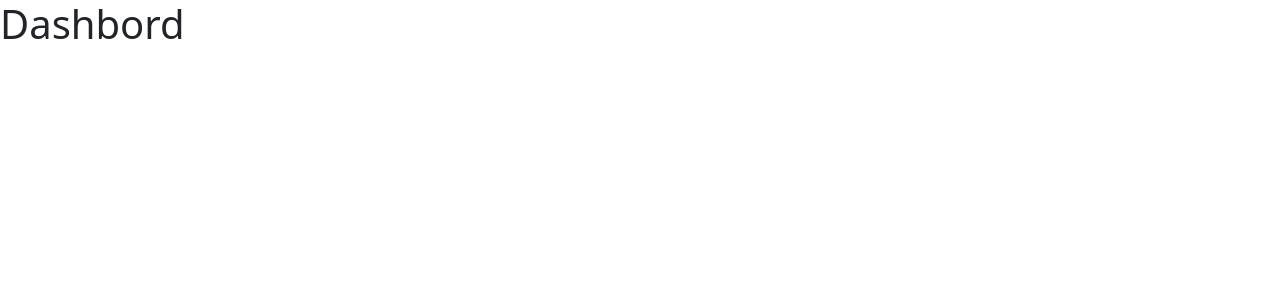
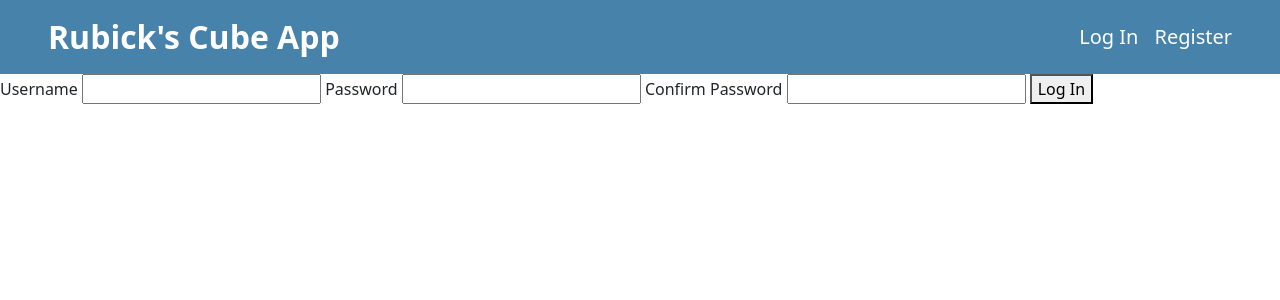
Before and after one commit to Sisalem-Amine/Rubick-s-Cube-App, a Flask app: page /register in a window 1280 px wide. Shown: the top 300 px of the page. Run offline with Flask 3, Linux system fonts and the light colour scheme.

Commit message:
added navbar for login/register

```diff
--- a/app.py
+++ b/app.py
@@ -31,16 +31,20 @@ def load_user(user_id):
     return None
 
 @app.route("/")
+@login_required
 def index():
     return render_template("index.html")
 
-@app.route("/login")
+@app.route("/login", methods=["POST", "GET"])
 def login():
-    return render_template("index.html")
+    if request.method == "POST":
+        return "LOGIN IN"
+    else:
+        return render_template("login.html")
 
 @app.route("/register")
 def register():
-    return render_template("index.html")
+    return render_template("register.html")
 
 if __name__ == "__main__":
     app.run(debug=True)
--- a/static/css/style.css
+++ b/static/css/style.css
@@ -0,0 +1,22 @@
+:root {
+  --primary: #4682A9;
+  --secondary: #91C8E4;
+  --accent: #F6B17A;
+  --bg-light: #F2F2F2;
+  --bg-dark: #2D2D2D;
+  --text-dark: #1E1E1E;
+  --text-light: #FFFFFF;
+  --divider: #B0BFCF;
+}
+
+.navbar{
+    background-color: var(--primary);
+}
+.navbar .navbar-brand, .navbar .nav-link{
+    color: var(--text-light);
+    transition: color 0.3s ease;
+}
+.navbar .navbar-brand:hover, .navbar .nav-link:hover{
+    color: var(--accent);
+    cursor: pointer;
+}
--- a/templates/layout.html
+++ b/templates/layout.html
@@ -9,7 +9,19 @@
 </head>
 <body>
     {% if request.endpoint == 'login' or request.endpoint == 'register' %}
-
+        <nav class="navbar">
+            <div class="container-fluid px-5 d-flex align-items-center">
+                <a href="{{ url_for('index') }}" class="navbar-brand fs-2 fw-bold">Rubick's Cube App</a>
+                <ul class="navbar-nav d-flex flex-row ms-auto align-items-center">
+                    <li class="nav-item me-3 fs-5">
+                        <a href="{{ url_for('login') }}" class="nav-link">Log In</a>
+                    </li>
+                    <li class="nav-item fs-5">
+                        <a href="{{ url_for('register') }}" class="nav-link">Register</a>
+                    </li>
+                </ul>
+            </div>
+        </nav>
     {% else %}
 
     {% endif %}
--- /dev/null
+++ b/templates/register.html
@@ -0,0 +1,20 @@
+{% extends "layout.html" %}
+
+{% block title %}
+    Register
+{% endblock %}
+
+{% block body %}
+    <form action="register" method="post">
+        <label for="username">Username</label>
+        <input type="text" name="username" id="username">
+
+        <label for="password">Password</label>
+        <input type="password" name="password" id="password">
+
+        <label for="password">Confirm Password</label>
+        <input type="password" name="password" id="password">
+
+        <button type="submit">Log In</button>
+    </form>
+{% endblock %}
```
Also changed, not shown: templates/login.html (added, +17 -0 lines).
